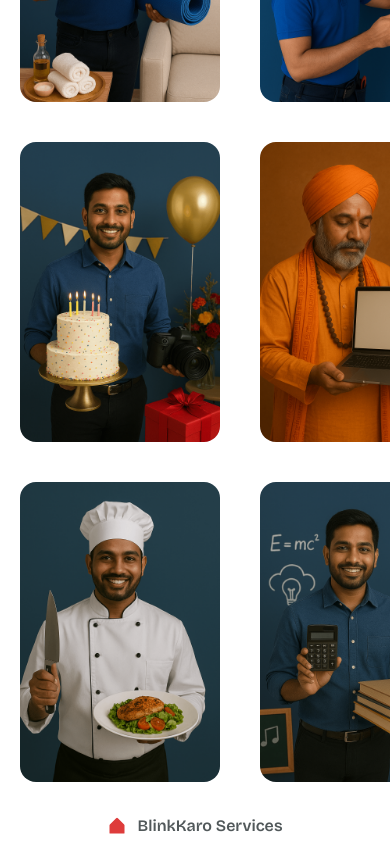
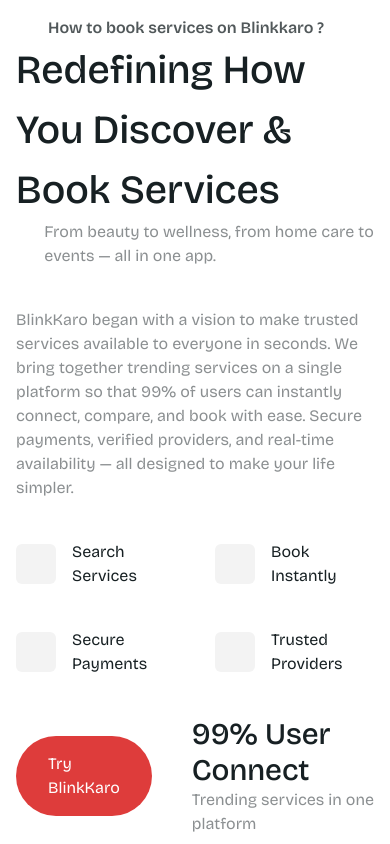
Before and after one commit to YashSoni321/blinkkro_landing_client, a Next.js app: page / in a window 390 px wide. Shown: the part 2980-3824 px from the top of the page. Built offline with nearby package versions, Linux system fonts and the light colour scheme; some icons are missing.

Commit message:
fix the responsive changes

```diff
--- a/src/app/page.tsx
+++ b/src/app/page.tsx
@@ -15,8 +15,8 @@
     <main className="overflow-x-hidden">
       <Hero />
       <AboutBlinkKaro />
-      <Services />
-      <Properties />
+      {/* <Services />
+      <Properties /> */}
       <IndustriesSection />
       <FeaturedProperty />
       <Testimonial />
--- a/src/components/Layout/Footer/index.tsx
+++ b/src/components/Layout/Footer/index.tsx
@@ -19,9 +19,9 @@
                 placeholder="Enter your email"
                 className="rounded-full py-4 px-6 bg-white/10 placeholder:text-white text-white focus-visible:outline-0"
               />
-              <button className="text-dark bg-white py-4 px-8 font-semibold rounded-full hover:bg-primary hover:text-white duration-300 hover:cursor-pointer">
+              {/* <button className="text-dark bg-white py-4 px-8 font-semibold rounded-full hover:bg-primary hover:text-white duration-300 hover:cursor-pointer">
                 Subscribe
-              </button>
+              </button> */}
             </div>
             <p className="text-white/40 text-sm lg:max-w-[45%] order-1 lg:order-2">
               By subscribing, you agree to receive BlinkKaro updates. You can
```
Also changed, not shown: src/app/layout.tsx (+7 -4 lines).
